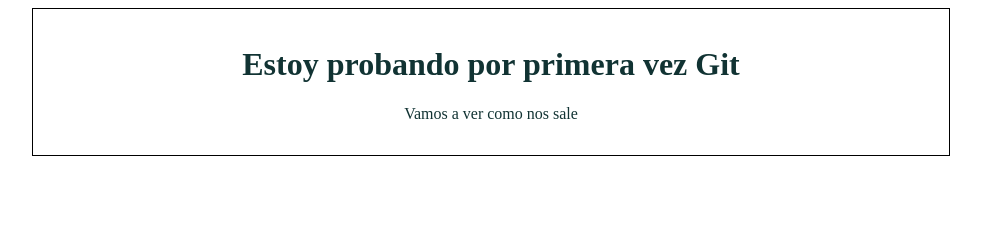
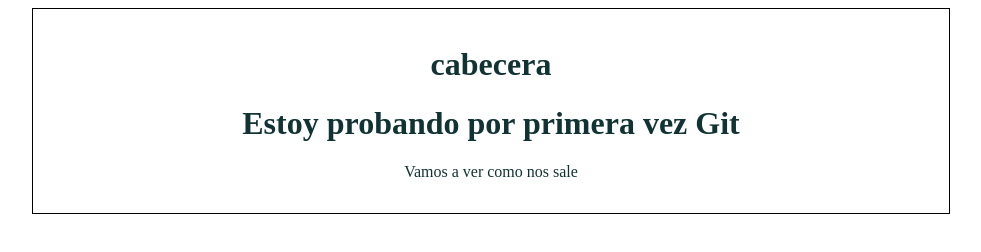
Before and after one commit to nicoreyna/blogparaaprendergit, a plain HTML site: page index.html in a window 1280 px wide. Shown: the whole page, without its empty margins (149-1130 px from the left). Drawn offline with Linux system fonts and the light colour scheme.

Commit message:
Estructura inicial de la cabecera

```diff
--- a/index.html
+++ b/index.html
@@ -8,6 +8,10 @@
 </head>
 <body>
    <div class="container">
+        <div class="cabecera">
+            <h1>cabecera</h1>
+        </div>
+
        <div class="post">
         <h1>Estoy probando por primera vez Git</h1>
         <p>Vamos a ver como nos sale</p>
```
